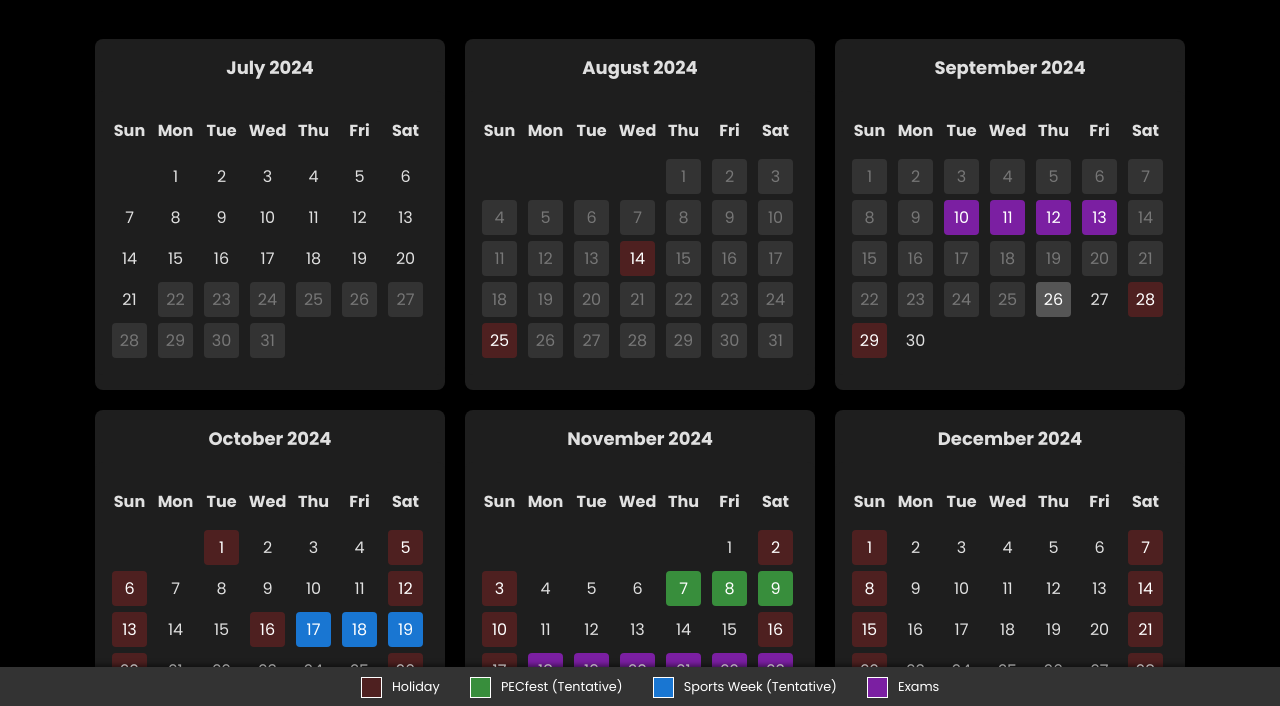
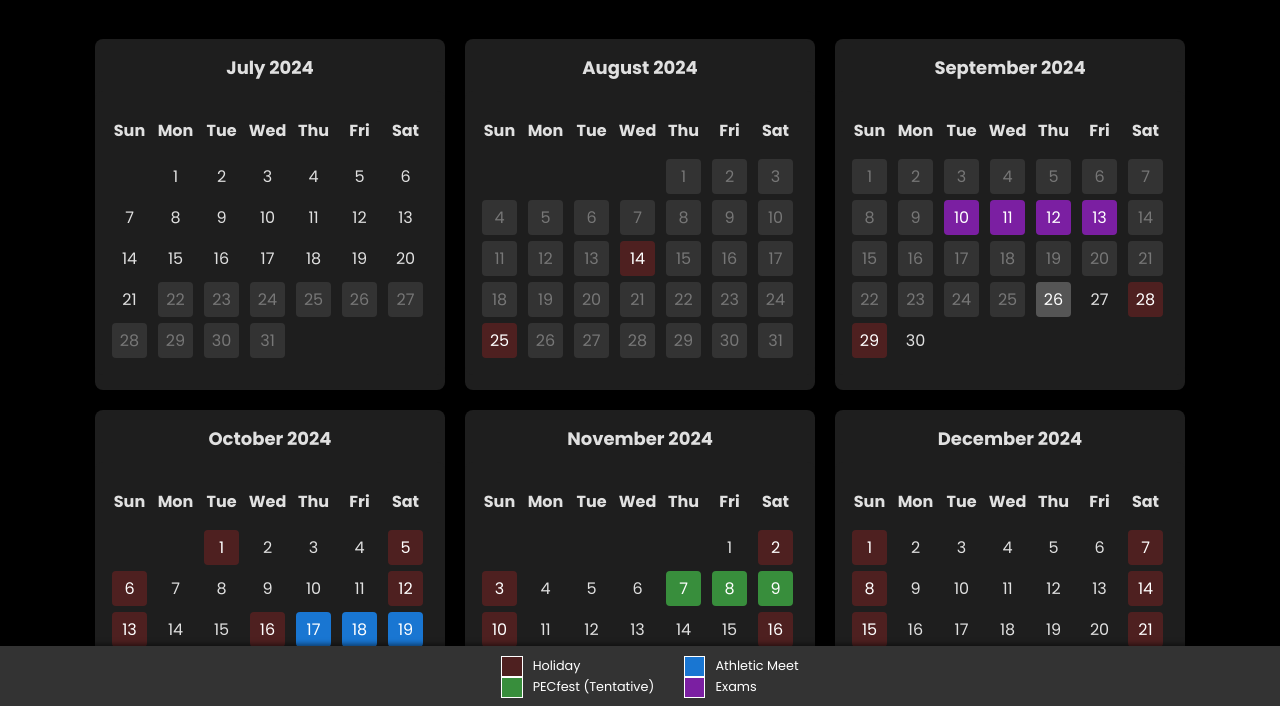
Before and after one commit to bhavishyakhunger/calendar, a plain HTML site: page index.html in a window 1280 px wide. Shown: the part 92-798 px from the top of the page. Drawn offline with Linux system fonts and the light colour scheme.

Commit message:
Update index.html

```diff
--- a/index.html
+++ b/index.html
@@ -12,6 +12,7 @@
     <div id="event-info"></div>
     <footer>
         <div id="calendar-legend">
+            <div class="bh">
                 <div class="legend-item">
                     <div class="color-box holiday"></div>
                     <span>Holiday</span>
@@ -20,13 +21,16 @@
                     <div class="color-box fes"></div>
                     <span>PECfest (Tentative)</span>
                 </div>
+            </div>
+            <div class="bh">
                 <div class="legend-item">
                     <div class="color-box sports-week"></div>
-                <span>Sports Week (Tentative)</span>
+                    <span>Athletic Meet</span>
                 </div>
                 <div class="legend-item">
                     <div class="color-box exams"></div>
                     <span>Exams</span>
+                </div>
             </div>
         </div>
         <div class="special-info">
```
Lines whose indentation alone changed are shown as unchanged.
